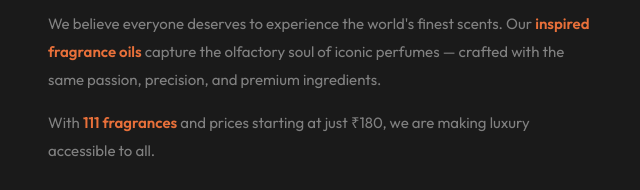
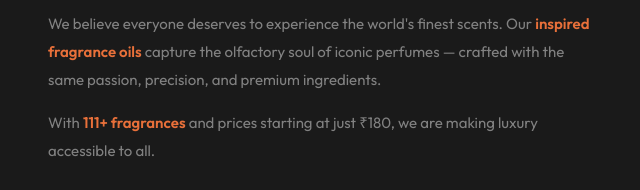
Before and after one commit to AkshayAnand7/Musky-Misty, a plain HTML site: page index.html in a window 1280 px wide. Shown: the part 5164-5354 px from the top of the page, 0-640 px from the left. Drawn offline with nearby package versions, Linux system fonts and the light colour scheme.

Commit message:
docs: update marquee text to 111+ fragrances

```diff
--- a/index.html
+++ b/index.html
@@ -279,7 +279,8 @@
           <p>We believe everyone deserves to experience the world's finest scents. Our <span
               class="accent-text">inspired fragrance oils</span> capture the olfactory soul of iconic perfumes — crafted
             with the same passion, precision, and premium ingredients.</p>
-          <p>With <span class="accent-text">111 fragrances</span> and prices starting at just ₹180, we are making luxury
+          <p>With <span class="accent-text">111+ fragrances</span> and prices starting at just ₹180, we are making
+            luxury
             accessible to all.</p>
           <div class="brand-story-values" data-stagger>
             <div class="brand-value">
```
